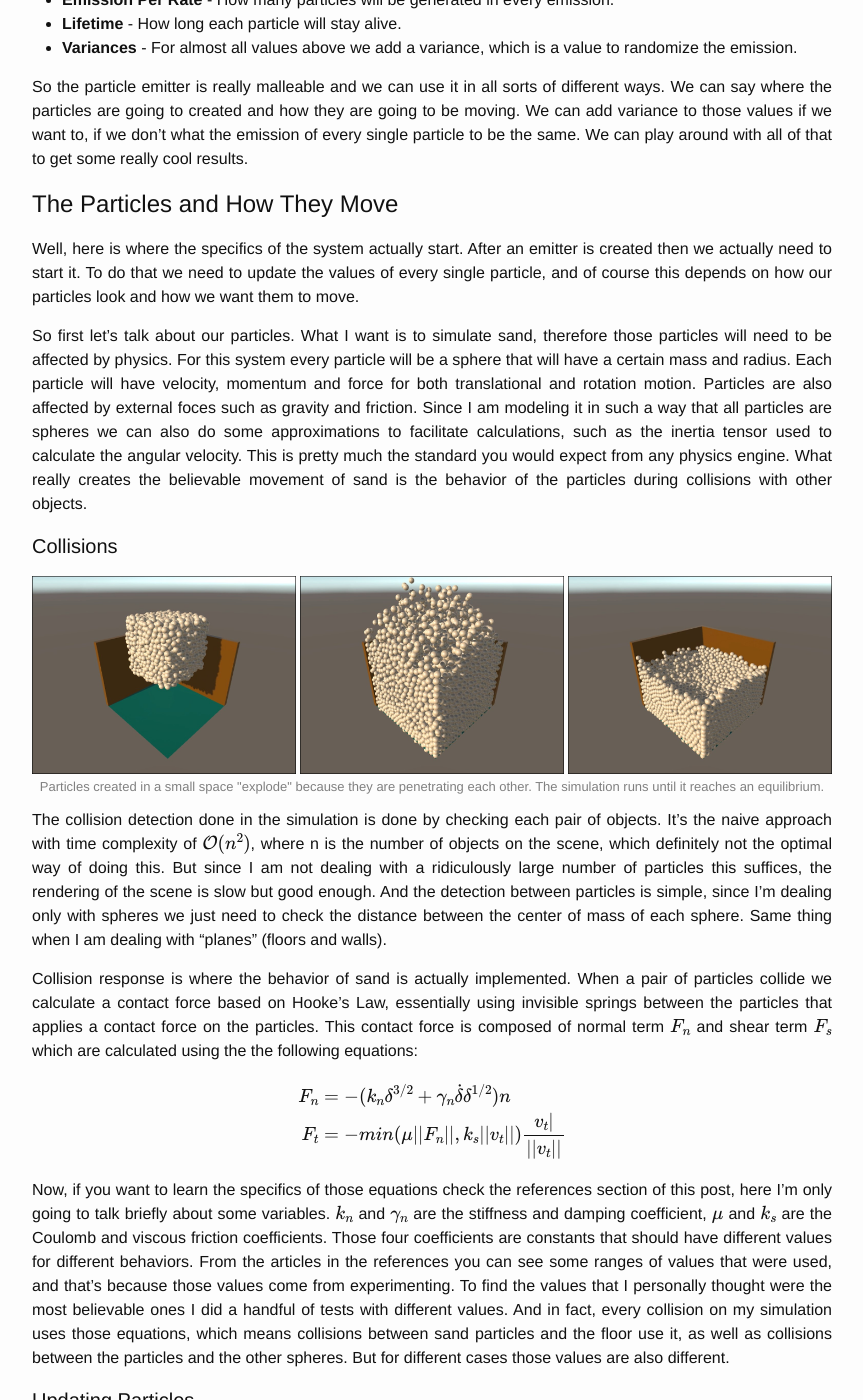
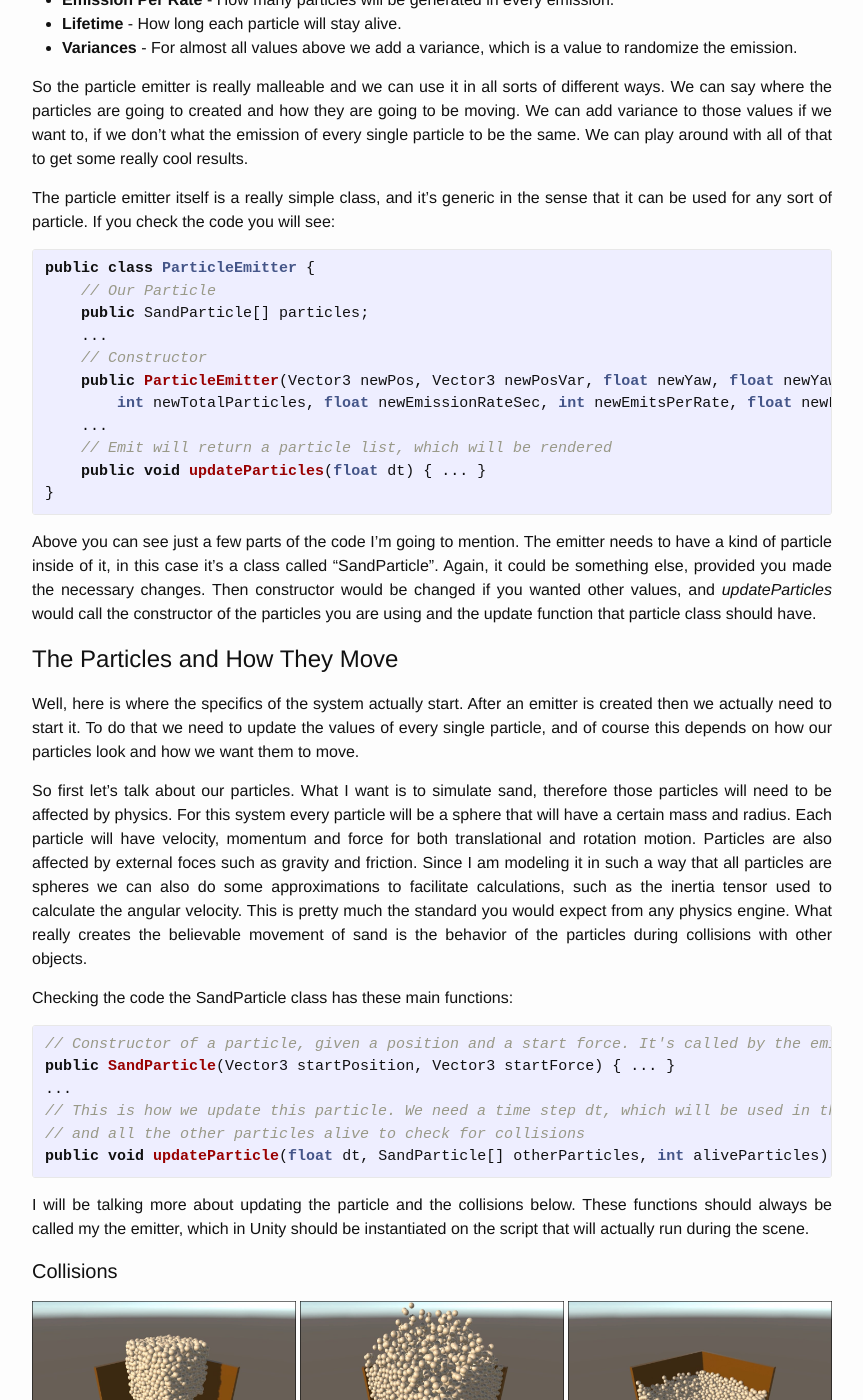
Before and after one commit to fvcaputo/fvcaputo.github.io, a Jekyll site: the page built from _posts/2016-01-11-sand-particle-system-in-unity.markdown, in a window 1280 px wide and 1400 px high, scrolled down 1482 px. Shown: the whole window, without its empty margins (208-1071 px from the left). Built offline with Jekyll 4.4.1, drawn with Linux system fonts in a browser that asks for light colours; formulas are drawn with MathJax 3; some of the changed text lies outside the part shown.

Commit message:
Wrote a bit more on the post, fixed some typos.

```diff
--- a/_posts/2016-01-11-sand-particle-system-in-unity.markdown
+++ b/_posts/2016-01-11-sand-particle-system-in-unity.markdown
@@ -46,11 +46,39 @@ The emitter is set up with a number of parameters that can be changed depending
 
 So the particle emitter is really malleable and we can use it in all sorts of different ways. We can say where the particles are going to created and how they are going to be moving. We can add variance to those values if we want to, if we don't what the emission of every single particle to be the same. We can play around with all of that to get some really cool results.
 
+The particle emitter itself is a really simple class, and it's generic in the sense that it can be used for any sort of particle. If you check the code you will see:
+{% highlight csharp %}
+public class ParticleEmitter {
+    // Our Particle
+    public SandParticle[] particles;
+    ...
+    // Constructor
+    public ParticleEmitter(Vector3 newPos, Vector3 newPosVar, float newYaw, float newYawVar, float newPitch, float newPitchVar,
+        int newTotalParticles, float newEmissionRateSec, int newEmitsPerRate, float newLife) { ... }
+    ...
+    // Emit will return a particle list, which will be rendered
+    public void updateParticles(float dt) { ... }
+}
+{% endhighlight %}
+Above you can see just a few parts of the code I'm going to mention. The emitter needs to have a kind of particle inside of it, in this case it's a class called "SandParticle". Again, it could be something else, provided you made the necessary changes. Then constructor would be changed if you wanted other values, and _updateParticles_ would call the constructor of the particles you are using and the update function that particle class should have.
+
+
 # The Particles and How They Move
 
 Well, here is where the specifics of the system actually start. After an emitter is created then we actually need to start it. To do that we need to update the values of every single particle, and of course this depends on how our particles look and how we want them to move.
 
 So first let's talk about our particles. What I want is to simulate sand, therefore those particles will need to be affected by physics. For this system every particle will be a sphere that will have a certain mass and radius. Each particle will have velocity, momentum and force for both translational and rotation motion. Particles are also affected by external foces such as gravity and friction. Since I am modeling it in such a way that all particles are spheres we can also do some approximations to facilitate calculations, such as the inertia tensor used to calculate the angular velocity. This is pretty much the standard you would expect from any physics engine. What really creates the believable movement of sand is the behavior of the particles during collisions with other objects.
+
+Checking the code the SandParticle class has these main functions:
+{% highlight csharp %}
+// Constructor of a particle, given a position and a start force. It's called by the emitter
+public SandParticle(Vector3 startPosition, Vector3 startForce) { ... }
+...
+// This is how we update this particle. We need a time step dt, which will be used in the integration
+// and all the other particles alive to check for collisions
+public void updateParticle(float dt, SandParticle[] otherParticles, int aliveParticles) { ... }
+{% endhighlight %}
+I will be talking more about updating the particle and the collisions below. These functions should always be called my the emitter, which in Unity should be instantiated on the script that will actually run during the scene.
 
 #### Collisions
 
@@ -69,7 +97,7 @@ $$
 \begin{equation*}
 \begin{split}
 F_{n} & = - (k_{n}\delta^{3/2} + \gamma_{n}\dot{\delta}\delta^{1/2}) n \\
-F_{t} & = - min (\mu||F_{n}||,k_{s}||v_{t}||) \frac{v_{t}|}{||v_{t}||}
+F_{t} & = - min (\mu||F_{n}||,k_{s}||v_{t}||) \frac{v_{t}}{||v_{t}||}
 \end{split}
 \end{equation*}
 $$
```
